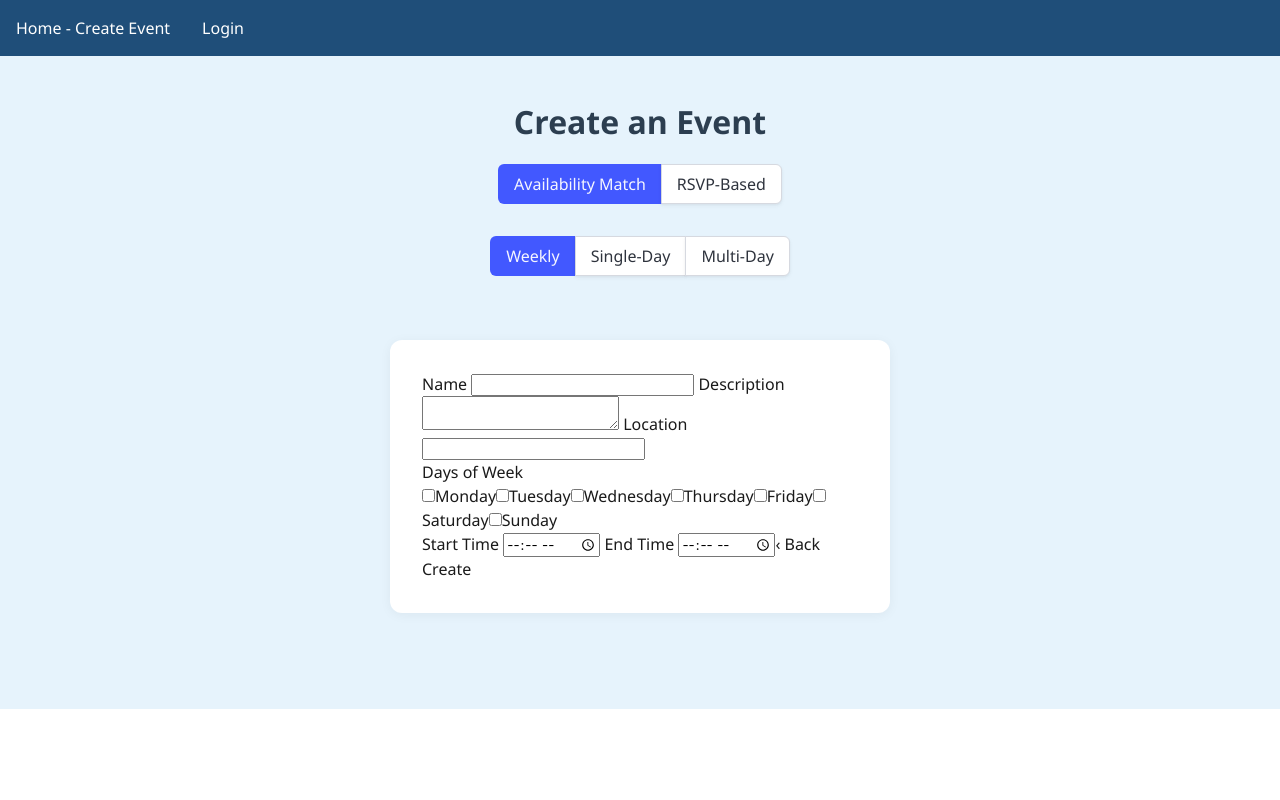
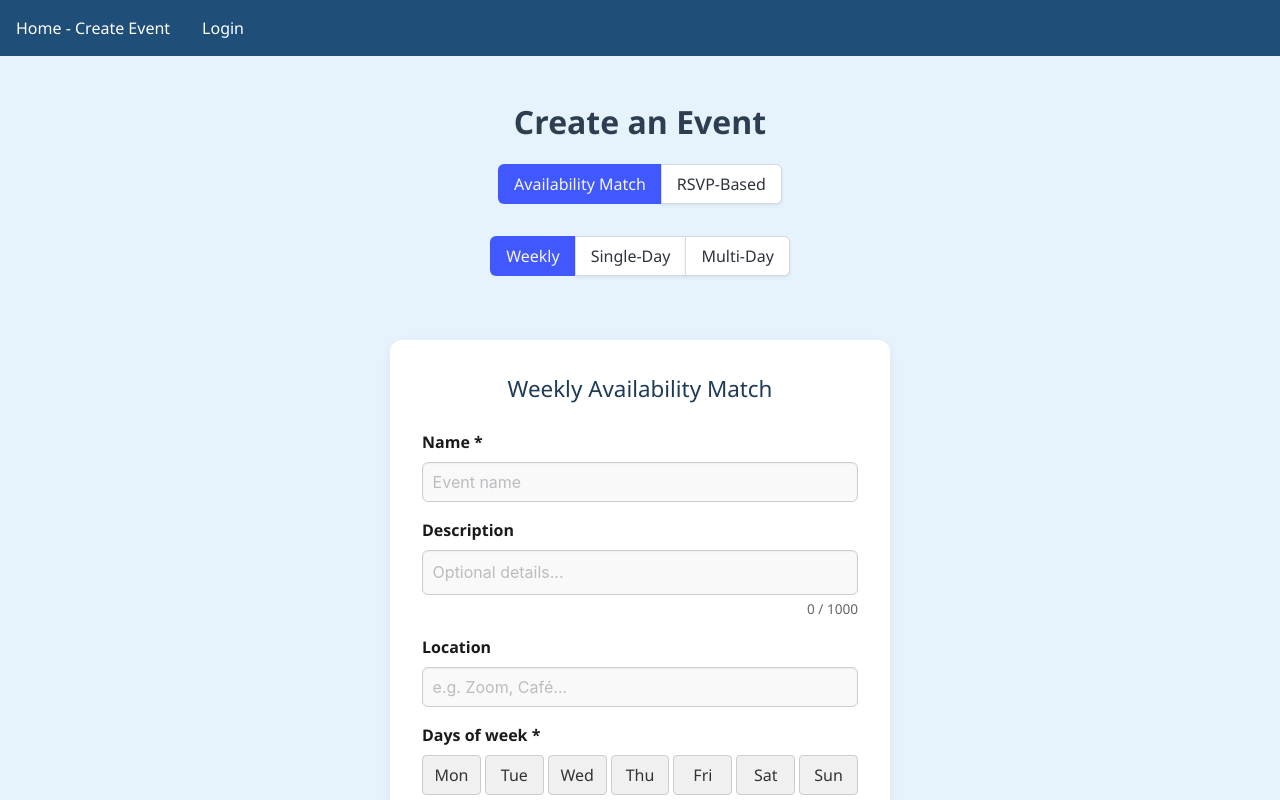
Before and after one commit to quytra25/AvEase, a Vue app in the folder frontend/: page / in a window 1280 px wide. Shown: the top 800 px of the page. Built offline with nearby package versions, Linux system fonts and the light colour scheme.

Commit message:
Update the forms

```diff
--- a/frontend/src/components/forms/AvailabilityMultiDayForm.vue
+++ b/frontend/src/components/forms/AvailabilityMultiDayForm.vue
@@ -1,26 +1,68 @@
 <template>
     <form @submit.prevent="submit">
-        <input v-model="local.name" placeholder="Name" required />
-        <input v-model="local.description" placeholder="Description" />
-        <input v-model="local.location" placeholder="Location" />
+        <h2 class="form-title">Multi-Day Availability Match</h2>
 
-        <label>
-            Number of Days
-            <input type="number" v-model="local.num_days" min="1" required />
-        </label>
+        <label class="label">Name *</label>
+        <input
+        v-model="local.name"
+        type="text"
+        required
+        class="input"
+        placeholder="Event name"
+        />
 
-        <label>
-            Start Date Range
-            <input type="date" v-model="local.start_date_range" required />
-        </label>
+        <label class="label">Description</label>
+        <textarea
+        v-model="local.description"
+        class="textarea"
+        placeholder="Optional details..."
+        maxlength="1000"
+        rows="1"
+        @input="autoResize"
+        ></textarea>
+        <div class="char-counter">{{ local.description.length }} / 1000</div>
 
-        <label>
-            End Date Range
-            <input type="date" v-model="local.end_date_range" required />
-        </label>
+        <label class="label">Location</label>
+        <input
+        v-model="local.location"
+        type="text"
+        class="input"
+        placeholder="e.g. Zoom, Café..."
+        />
 
-        <button type="button" @click="back">‹ Back</button>
-        <button type="submit">Create</button>
+        <label class="label">Number of Days *</label>
+        <input
+        v-model="local.num_days"
+        type="number"
+        min="1"
+        required
+        class="input"
+        />
+
+        <div class="date-row">
+            <div>
+                <label class="label">Start Date Range *</label>
+                <input
+                type="date"
+                v-model="local.start_date_range"
+                class="input"
+                required
+                />
+            </div>
+            <div>
+                <label class="label">End Date Range *</label>
+                <input
+                type="date"
+                v-model="local.end_date_range"
+                class="input"
+                required
+                />
+            </div>
+        </div>
+
+        <div class="form-footer">
+            <button type="submit" class="button is-success">Create</button>
+        </div>
     </form>
 </template>
 
@@ -28,17 +70,19 @@
 import { reactive, watch } from 'vue'
 
 const props = defineProps({ formData: Object })
-const emit = defineEmits(['submit', 'back'])
+const emit = defineEmits(['submit'])
 
 const local = reactive({ ...props.formData })
 
-watch(local, () => { Object.assign(props.formData, local) }, { deep: true })
+watch(local, () => Object.assign(props.formData, local), { deep: true })
+
+function autoResize(event) {
+    const el = event.target
+    el.style.height = 'auto'
+    el.style.height = el.scrollHeight + 'px'
+}
 
 function submit() {
     emit('submit', { ...props.formData })
 }
-
-function back() {
-    emit('back')
-}
 </script>
--- a/frontend/src/components/forms/AvailabilitySingleDayForm.vue
+++ b/frontend/src/components/forms/AvailabilitySingleDayForm.vue
@@ -1,52 +1,105 @@
 <template>
     <form @submit.prevent="submit">
-        <input v-model="local.name" placeholder="Name" required />
-        <input v-model="local.description" placeholder="Description" />
-        <input v-model="local.location" placeholder="Location" />
-        <label>
-            Start Date Range
-            <input type="date" v-model="local.start_date_range" required />
+        <h2 class="form-title">Single-Day Availability Match</h2>
+
+        <label class="label">Name *</label>
+        <input
+        v-model="local.name"
+        type="text"
+        required
+        class="input"
+        placeholder="Event name"
+        />
+
+        <label class="label">Description</label>
+        <textarea
+        v-model="local.description"
+        class="textarea"
+        placeholder="Optional details..."
+        maxlength="1000"
+        rows="1"
+        @input="autoResize"
+        ></textarea>
+        <div class="char-counter">{{ local.description.length }} / 1000</div>
+
+        <label class="label">Location</label>
+        <input
+        v-model="local.location"
+        type="text"
+        class="input"
+        placeholder="e.g. Zoom, Café..."
+        />
+
+        <div class="date-row">
+            <div>
+                <label class="label">Start Date Range *</label>
+                <input
+                type="date"
+                v-model="local.start_date_range"
+                class="input"
+                required
+                />
+            </div>
+            <div>
+                <label class="label">End Date Range *</label>
+                <input
+                type="date"
+                v-model="local.end_date_range"
+                class="input"
+                required
+                />
+            </div>
+        </div>
+
+        <label class="checkbox-wrapper">
+            <input type="checkbox" v-model="local.is_all_day" />
+            Is an all-day event
         </label>
-        <label>
-            End Date Range
-            <input type="date" v-model="local.end_date_range" required />
-        </label>
-        <label>
-            <input type="checkbox" v-model="local.is_all_day" /> All Day
-        </label>
-        <input
-        v-if="!local.is_all_day"
-        type="time"
-        v-model="local.start_time"
-        required
-        />
-        <input
-        v-if="!local.is_all_day"
-        type="time"
-        v-model="local.end_time"
-        required
-        />
-        <button type="button" @click="back">‹ Back</button>
-        <button type="submit">Create</button>
+
+        <div v-if="!local.is_all_day" class="time-row">
+            <div>
+                <label class="label">Start time *</label>
+                <input
+                v-model="local.start_time"
+                type="time"
+                required
+                class="input"
+                />
+            </div>
+            <div>
+                <label class="label">End time *</label>
+                <input
+                v-model="local.end_time"
+                type="time"
+                required
+                class="input"
+                />
+            </div>
+        </div>
+
+        <div class="form-footer">
+            <button type="submit" class="button is-success">Create</button>
+        </div>
     </form>
 </template>
 
 <script setup>
 import { reactive, watch } from 'vue'
 
-const props = defineProps({
-    formData: Object
-})
-const emit = defineEmits(['submit', 'back'])
+const props = defineProps({ formData: Object })
+const emit = defineEmits(['submit'])
+
 const local = reactive({ ...props.formData })
 
 watch(local, () => Object.assign(props.formData, local), { deep: true })
 
+function autoResize(event) {
+    const el = event.target
+    el.style.height = 'auto'
+    el.style.height = el.scrollHeight + 'px'
+}
+
 function submit() {
     emit('submit', { ...props.formData })
 }
-
-function back() {
-    emit('back')
-}
 </script>
--- a/frontend/src/components/forms/AvailabilityWeeklyForm.vue
+++ b/frontend/src/components/forms/AvailabilityWeeklyForm.vue
@@ -1,64 +1,93 @@
 <template>
     <form @submit.prevent="submit">
-        <label>
-            Name
-            <input v-model="local.name" required />
-        </label>
+        <h2 class="form-title">Weekly Availability Match</h2>
 
-        <label>
-            Description
-            <textarea v-model="local.description"></textarea>
-        </label>
+        <label class="label">Name *</label>
+        <input v-model="local.name" type="text" required class="input" placeholder="Event name" />
 
-        <label>
-            Location
-            <input v-model="local.location" />
-        </label>
+        <label class="label">Description</label>
+        <textarea
+        v-model="local.description"
+        class="textarea"
+        placeholder="Optional details..."
+        maxlength="1000"
+        rows="1"
+        @input="autoResize"
+        ></textarea>
+        <div class="char-counter">{{ local.description.length }} / 1000</div>
 
-        <!-- Weekly‑specific fields -->
-        <fieldset>
-            <legend>Days of Week</legend>
-            <label><input type="checkbox" v-model="local.mon_selected" />Monday</label>
-            <label><input type="checkbox" v-model="local.tue_selected" />Tuesday</label>
-            <label><input type="checkbox" v-model="local.wed_selected" />Wednesday</label>
-            <label><input type="checkbox" v-model="local.thur_selected" />Thursday</label>
-            <label><input type="checkbox" v-model="local.fri_selected" />Friday</label>
-            <label><input type="checkbox" v-model="local.sat_selected" />Saturday</label>
-            <label><input type="checkbox" v-model="local.sun_selected" />Sunday</label>
-        </fieldset>
+        <label class="label">Location</label>
+        <input v-model="local.location" type="text" class="input" placeholder="e.g. Zoom, Café..." />
 
-        <label>
-            Start Time
-            <input v-model="local.start_time" type="time" required />
-        </label>
+        <label class="label">Days of week *</label>
+        <div class="day-selector" @mousedown.prevent="startDrag" @mouseup="stopDrag" @mouseleave="stopDrag">
+            <button
+            v-for="(day, index) in days"
+            :key="index"
+            type="button"
+            class="day-button"
+            :class="{ active: local[day.key] }"
+            @mouseover="dragging && toggleDay(day.key)"
+            @click="toggleDay(day.key)"
+            >
+            {{ day.label }}
+            </button>
+        </div>
 
-        <label>
-            End Time
-            <input v-model="local.end_time" type="time" required />
-        </label>
+        <div class="time-row">
+            <div>
+                <label class="label">Start time *</label>
+                <input v-model="local.start_time" type="time" required class="input" />
+            </div>
+            <div>
+                <label class="label">End time *</label>
+                <input v-model="local.end_time" type="time" required class="input" />
+            </div>
+        </div>
 
-        <button type="button" @click="back">‹ Back</button>
-        <button type="submit">Create</button>
+        <div class="form-footer">
+            <button type="submit" class="button is-success">Create</button>
+        </div>
     </form>
 </template>
 
 <script setup>
-import { reactive, watch } from 'vue'
+import { reactive, watch, ref } from 'vue'
 
-const props = defineProps({
-    formData: Object
-})
+const props = defineProps({ formData: Object })
+const emit = defineEmits(['submit'])
+
 const local = reactive({ ...props.formData })
+watch(local, () => Object.assign(props.formData, local), { deep: true })
 
-// keep parent’s formData updated
-watch(local, v => { Object.assign(props.formData, v) }, { deep: true })
+const days = [
+    { label: 'Mon', key: 'mon_selected' },
+    { label: 'Tue', key: 'tue_selected' },
+    { label: 'Wed', key: 'wed_selected' },
+    { label: 'Thu', key: 'thur_selected' },
+    { label: 'Fri', key: 'fri_selected' },
+    { label: 'Sat', key: 'sat_selected' },
+    { label: 'Sun', key: 'sun_selected' }
+]
+
+let dragging = ref(false)
+function startDrag() {
+    dragging.value = true
+}
+function stopDrag() {
+    dragging.value = false
+}
+function toggleDay(dayKey) {
+    local[dayKey] = !local[dayKey]
+}
+
+function autoResize(event) {
+    const el = event.target
+    el.style.height = 'auto'
+    el.style.height = el.scrollHeight + 'px'
+}
 
 function submit() {
-    // call parent with the entire formData
-    $emit('submit', { ...props.formData })
-}
-
-function back() {
-    emit('back')
+    emit('submit', { ...props.formData })
 }
 </script>
--- a/frontend/src/components/forms/RsvpMultiDayForm.vue
+++ b/frontend/src/components/forms/RsvpMultiDayForm.vue
@@ -1,24 +1,80 @@
 <template>
     <form @submit.prevent="submit">
-        <input v-model="local.name" placeholder="Name" required />
-        <input v-model="local.description" placeholder="Description" />
-        <input v-model="local.location" placeholder="Location" />
+        <h2 class="form-title">RSVP Multi-Day Event</h2>
 
-        <label>
-            Start Date
-            <input type="date" v-model="local.start_date" required />
-        </label>
+        <label class="label">Name *</label>
+        <input
+        v-model="local.name"
+        type="text"
+        required
+        class="input"
+        placeholder="Event name"
+        />
 
-        <label>
-            End Date
-            <input type="date" v-model="local.end_date" required />
-        </label>
+        <label class="label">Description</label>
+        <textarea
+        v-model="local.description"
+        class="textarea"
+        placeholder="Optional details..."
+        maxlength="1000"
+        rows="1"
+        @input="autoResize"
+        ></textarea>
+        <div class="char-counter">{{ local.description.length }} / 1000</div>
 
-        <input type="time" v-model="local.start_time" required />
-        <input type="time" v-model="local.end_time" required />
+        <label class="label">Location</label>
+        <input
+        v-model="local.location"
+        type="text"
+        class="input"
+        placeholder="e.g. Zoom, Café..."
+        />
 
-        <button type="button" @click="back">‹ Back</button>
-        <button type="submit">Create</button>
+        <div class="date-row">
+            <div>
+                <label class="label">Start Date</label>
+                <input
+                type="date"
+                v-model="local.start_date"
+                class="input"
+                required
+                />
+            </div>
+            <div>
+                <label class="label">End Date</label>
+                <input
+                type="date"
+                v-model="local.end_date"
+                class="input"
+                required
+                />
+            </div>
+        </div>
+
+        <div class="time-row">
+            <div>
+                <label class="label">Start time</label>
+                <input
+                v-model="local.start_time"
+                type="time"
+                required
+                class="input"
+                />
+            </div>
+            <div>
+                <label class="label">End time</label>
+                <input
+                v-model="local.end_time"
+                type="time"
+                required
+                class="input"
+                />
+            </div>
+        </div>
+
+        <div class="form-footer">
+            <button type="submit" class="button is-success">Create</button>
+        </div>
     </form>
 </template>
 
@@ -26,16 +82,19 @@
 import { reactive, watch } from 'vue'
 
 const props = defineProps({ formData: Object })
-const emit = defineEmits(['submit','back'])
+const emit = defineEmits(['submit'])
+
 const local = reactive({ ...props.formData })
 
-watch(local, () => { Object.assign(props.formData, local) }, { deep: true })
+watch(local, () => Object.assign(props.formData, local), { deep: true })
+
+function autoResize(event) {
+    const el = event.target
+    el.style.height = 'auto'
+    el.style.height = el.scrollHeight + 'px'
+}
 
 function submit() {
     emit('submit', { ...props.formData })
 }
-
-function back() {
-    emit('back')
-}
 </script>
--- a/frontend/src/components/forms/RsvpSingleDayForm.vue
+++ b/frontend/src/components/forms/RsvpSingleDayForm.vue
@@ -1,24 +1,72 @@
 <template>
     <form @submit.prevent="submit">
-        <input v-model="local.name" placeholder="Name" required />
-        <input v-model="local.description" placeholder="Description" />
-        <input v-model="local.location" placeholder="Location" />
+        <h2 class="form-title">RSVP Single-Day Event</h2>
 
-        <label>
-            Date
-            <input type="date" v-model="local.date" required />
+        <label class="label">Name *</label>
+        <input
+        v-model="local.name"
+        type="text"
+        required
+        class="input"
+        placeholder="Event name"
+        />
+
+        <label class="label">Description</label>
+        <textarea
+        v-model="local.description"
+        class="textarea"
+        placeholder="Optional details..."
+        maxlength="1000"
+        rows="1"
+        @input="autoResize"
+        ></textarea>
+        <div class="char-counter">{{ local.description.length }} / 1000</div>
+
+        <label class="label">Location</label>
+        <input
+        v-model="local.location"
+        type="text"
+        class="input"
+        placeholder="e.g. Zoom, Café..."
+        />
+
+        <label class="label">Date *</label>
+        <input
+        type="date"
+        v-model="local.date"
+        required
+        class="input"
+        />
+
+        <label class="label checkbox">
+            <input type="checkbox" v-model="local.is_all_day" />
+            Is an all-day event
         </label>
 
-        <label>
-            <input type="checkbox" v-model="local.is_all_day" />
-            All Day
-        </label>
+        <div v-if="!local.is_all_day" class="time-row">
+            <div>
+                <label class="label">Start time*</label>
+                <input
+                v-model="local.start_time"
+                type="time"
+                required
+                class="input"
+                />
+            </div>
+            <div>
+                <label class="label">End time *</label>
+                <input
+                v-model="local.end_time"
+                type="time"
+                required
+                class="input"
+                />
+            </div>
+        </div>
 
-        <input v-if="!local.is_all_day" type="time" v-model="local.start_time" required />
-        <input v-if="!local.is_all_day" type="time" v-model="local.end_time" required />
-
-        <button type="button" @click="back">‹ Back</button>
-        <button type="submit">Create</button>
+        <div class="form-footer">
+            <button type="submit" class="button is-success">Create</button>
+        </div>
     </form>
 </template>
 
@@ -26,16 +74,19 @@
 import { reactive, watch } from 'vue'
 
 const props = defineProps({ formData: Object })
-const emit = defineEmits(['submit','back'])
+const emit = defineEmits(['submit'])
+
 const local = reactive({ ...props.formData })
 
-watch(local, () => { Object.assign(props.formData, local) }, { deep: true })
+watch(local, () => Object.assign(props.formData, local), { deep: true })
+
+function autoResize(event) {
+    const el = event.target
+    el.style.height = 'auto'
+    el.style.height = el.scrollHeight + 'px'
+}
 
 function submit() {
     emit('submit', { ...props.formData })
 }
-
-function back() {
-    emit('back')
-}
 </script>
```
